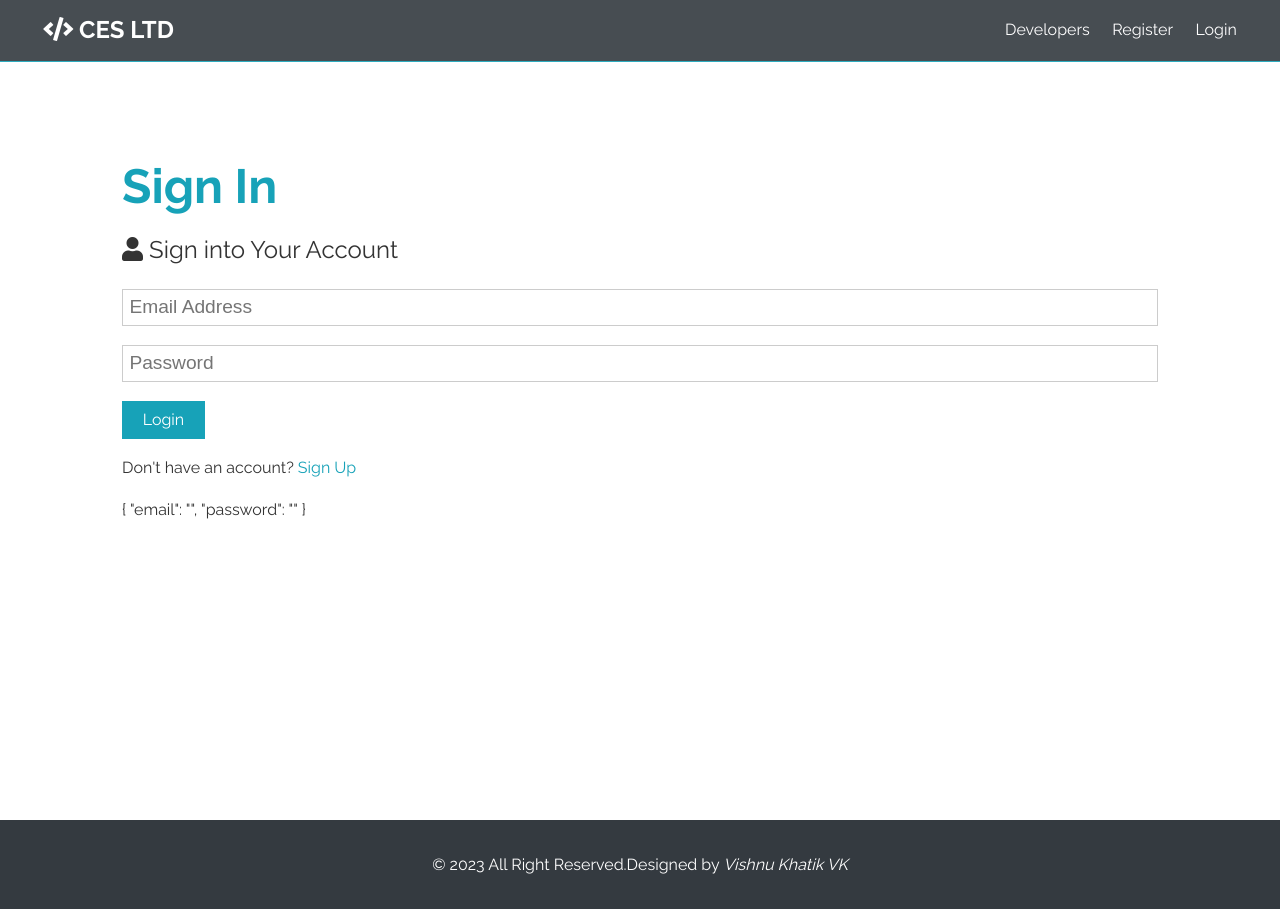
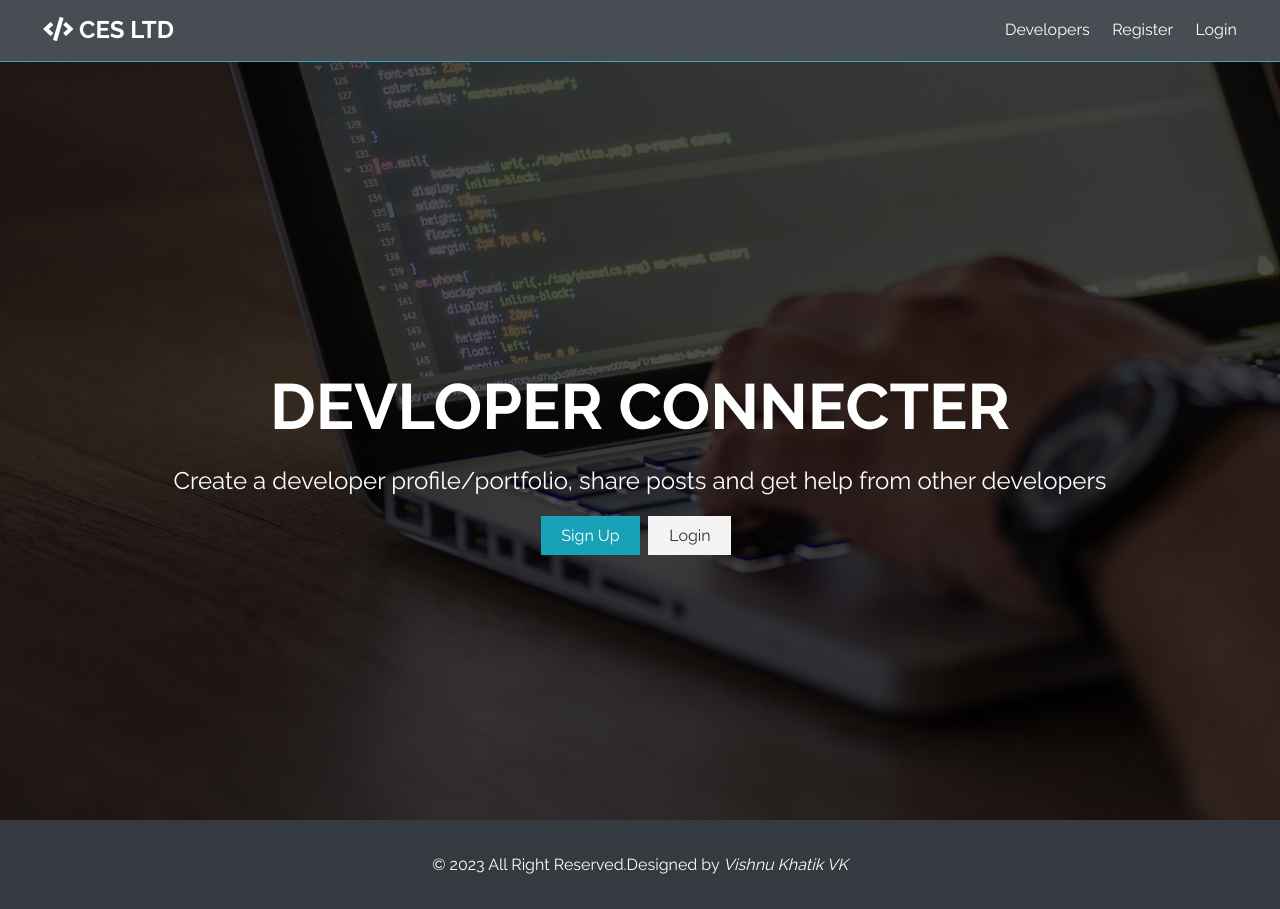
Before and after one commit to vishnukhatik/client-app-vue3, a Vue app: page / in a window 1280 px wide. Before the commit this address led to /auth/login. Built offline with nearby package versions, Linux system fonts and the light colour scheme.

Commit message:
[ADD] auth login when no token is there redirect in route page

```diff
--- a/src/app/auth/components/Login.vue
+++ b/src/app/auth/components/Login.vue
@@ -26,7 +26,6 @@
       Don't have an account?
       <router-link :to="{ name: 'Register' }">Sign Up</router-link>
     </p>
-    {{ login }}
   </section>
 </template>
 <!-- vue3 -->
--- a/src/app/routers/auth/index.js
+++ b/src/app/routers/auth/index.js
@@ -8,11 +8,13 @@ const auth = [
         path: "login",
         name: "Login",
         component: () => import("@/app/auth/components/Login.vue"),
+        meta: { auth: false },
       },
       {
         path: "register",
         name: "Register",
         component: () => import("@/app/auth/components/Register.vue"),
+        meta: { auth: false },
       },
     ],
   },
--- a/src/app/routers/index.js
+++ b/src/app/routers/index.js
@@ -3,26 +3,38 @@ import auth from "@/app/routers/auth/index";
 import layout from "@/app/routers/layout/index";
 import profile from "@/app/routers/profile/index";
 import notFound from "@/app/routers/not_found/index";
-const IsAuthenticated = localStorage.getItem("client-token");
 const router = createRouter({
   history: createWebHistory(),
-  routes: [
-    {
-      path: "/dashboard",
-      component: "",
-      children: layout,
-      beforeEnter(to, from, next) {
-        if (IsAuthenticated) next();
-        next("/auth/login");
-      },
-    },
-    ...auth,
-    ...profile,
-    ...notFound,
-  ],
+  routes: [...layout, ...auth, ...profile, ...notFound],
 });
-router.beforeEach((to, from) => {
-  console.log("to:", to);
-  console.log("from:", from);
+// router.beforeEach((to, from, next) => {
+//   console.log("to:", to);
+//   console.log("from:", from);
+//   if (!to.matched.length) console.warn("no match");
+//   if (IsAuthenticated) {
+//     next();
+//   } else {
+//     this.$
+//   }
+// });
+// router.beforeEach((to, from, next) => {
+//   // If the user is not logged in, redirect to /login
+//   const isLoggedIn = !!IsAuthenticated;
+//   if (to.name === "Dashboard" && !isLoggedIn) {
+//     return next({ path: "/login" });
+//   }
+
+//   next();
+// });
+router.beforeEach((to, from, next) => {
+  const loggedIn = localStorage.getItem("client-token");
+  console.log(to.meta.auth);
+  // trying to access a restricted page + not logged in
+  // redirect to login page
+  if (to.meta.auth && !loggedIn) {
+    next({ name: "Login" });
+  } else {
+    next();
+  }
 });
 export default router;
--- a/src/app/routers/layout/index.js
+++ b/src/app/routers/layout/index.js
@@ -3,11 +3,13 @@ const layout = [
     path: "/",
     name: "Landing",
     component: () => import("@/app/core/components/layout/Landing.vue"),
+    meta: { auth: false },
   },
-  // {
-  //   path: "/dashboard",
-  //   name: "Dashboard",
-  //   component: () => import("@/app/dashboard/components/Dashboard.vue"),
-  // },
+  {
+    path: "/dashboard",
+    name: "Dashboard",
+    component: () => import("@/app/dashboard/components/Dashboard.vue"),
+    meta: { auth: true },
+  },
 ];
 export default layout;
--- a/src/app/routers/not_found/index.js
+++ b/src/app/routers/not_found/index.js
@@ -3,6 +3,7 @@ const notFound = [
     path: "/:notFound(.*)*",
     name: "NotFound",
     component: () => import("@/app/not_found/components/Index.vue"),
+    meta: { auth: false },
   },
 ];
 export default notFound;
--- a/src/app/routers/profile/index.js
+++ b/src/app/routers/profile/index.js
@@ -3,6 +3,7 @@ const profile = [
     path: "/profiles",
     name: "Profiles",
     component: () => import("@/app/profiles/components/Profiles.vue"),
+    meta: { auth: true },
     props: true,
   },
   {
@@ -11,6 +12,7 @@ const profile = [
     component: () => {
       return import("@/app/profile/components/Profile.vue");
     },
+    meta: { auth: true },
     props: true,
   },
   {
@@ -19,6 +21,7 @@ const profile = [
     component: () => {
       return import("@/app/profile/components/Profile.vue");
     },
+    meta: { auth: true },
   },
   {
     path: "/add-experience",
@@ -26,6 +29,7 @@ const profile = [
     component: () => {
       return import("@/app/profile/components/Profile.vue");
     },
+    meta: { auth: true },
   },
   {
     path: "/add-education",
@@ -33,6 +37,7 @@ const profile = [
     component: () => {
       return import("@/app/profile/components/Profile.vue");
     },
+    meta: { auth: true },
   },
 ];
 export default profile;
```
